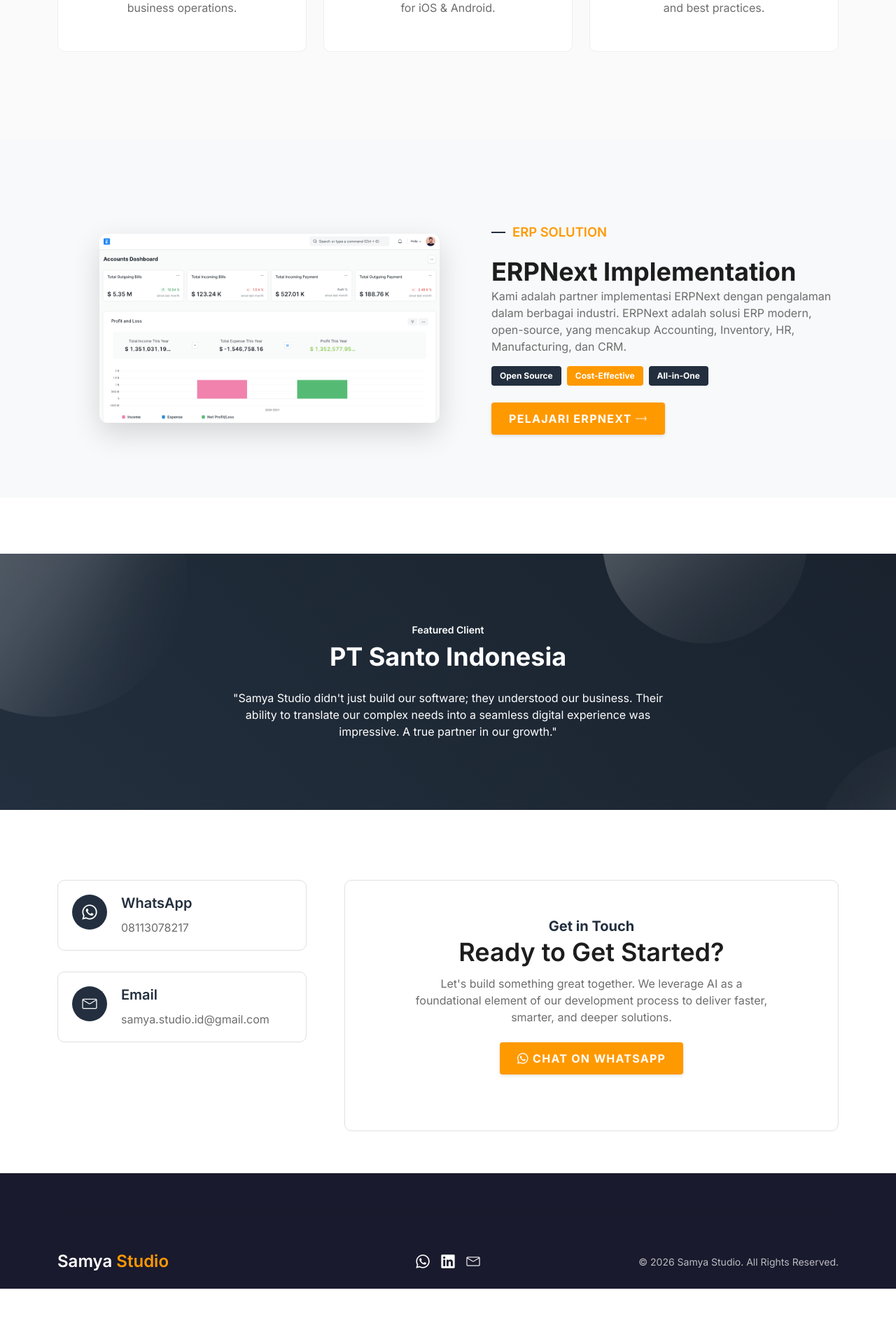
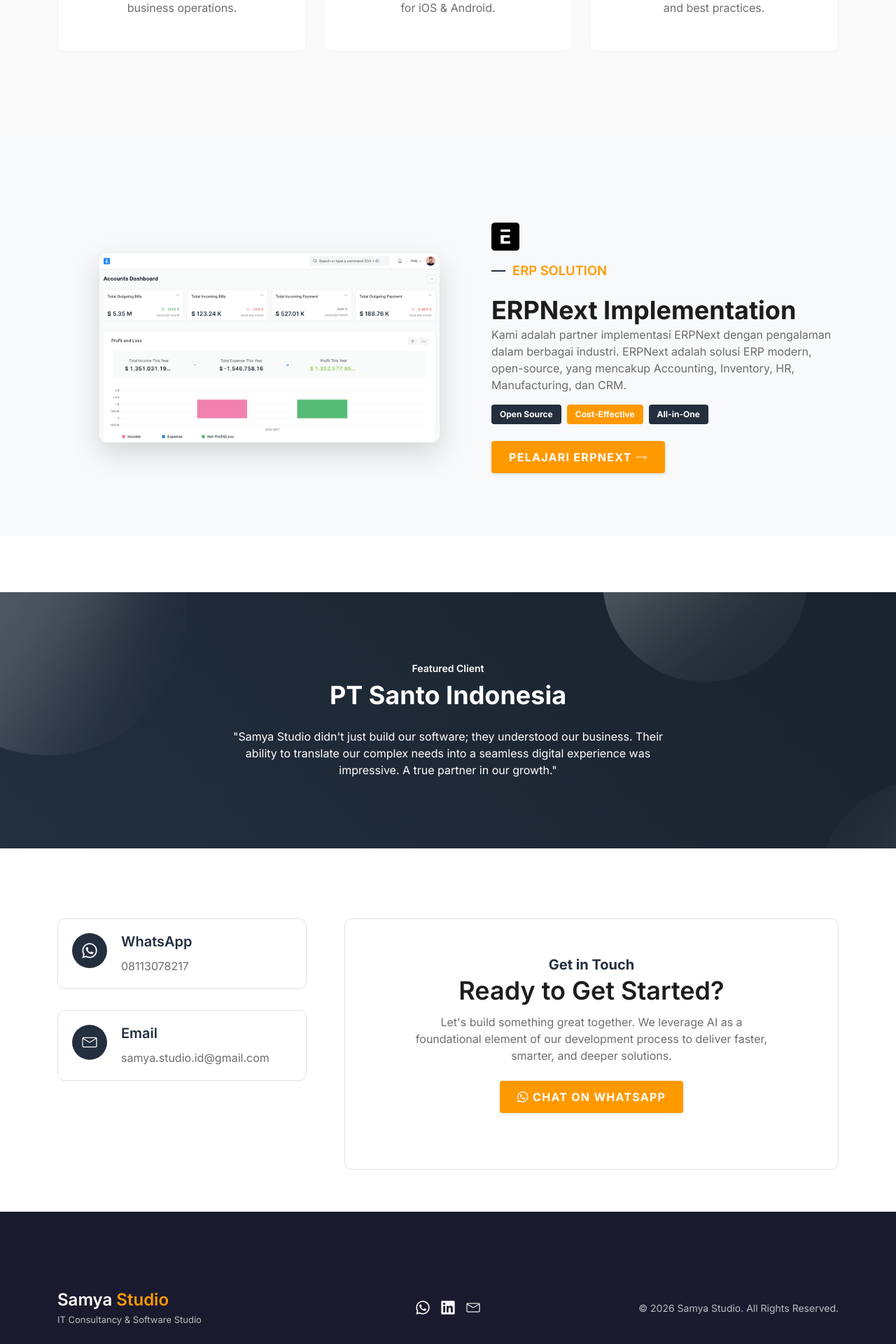
Before and after one commit to samya-studio/samya-studio.github.io, a React (Vite) app in the folder web/: page / in a window 1280 px wide. Shown: the part 3235-5155 px from the top of the page at 70% size. Before the commit the page ends 5076 px from the top, so only its background shows below. Built offline with nearby package versions, Linux system fonts and the light colour scheme.

Commit message:
style: add ERPNext logo to home and tagline to footer

```diff
--- a/web/src/App.jsx
+++ b/web/src/App.jsx
@@ -369,6 +369,7 @@
                                 </div>
                                 <div className="col-lg-6 col-12">
                                     <div className="about-five-content">
+                                        <img src="/assets/images/erpnext/logo-erpnext.webp" alt="ERPNext Logo" style={{ height: '40px', marginBottom: '15px' }} />
                                         <h6 className="small-title text-lg" style={{ color: '#FF9900' }}>ERP SOLUTION</h6>
                                         <h2 className="main-title fw-bold">ERPNext Implementation</h2>
                                         <p>
@@ -481,6 +482,7 @@
                             <div className="row align-items-center py-4">
                                 <div className="col-lg-4 col-12 text-center text-lg-start mb-3 mb-lg-0">
                                     <h4 className="text-white mb-0">Samya <span style={{ color: '#FF9900' }}>Studio</span></h4>
+                                    <p className="text-white mt-1" style={{ fontSize: '13px', opacity: 0.7 }}>IT Consultancy & Software Studio</p>
                                 </div>
                                 <div className="col-lg-4 col-12 text-center mb-3 mb-lg-0">
                                     <div className="d-flex justify-content-center gap-3">
--- a/web/src/pages/ERPNext.jsx
+++ b/web/src/pages/ERPNext.jsx
@@ -350,6 +350,7 @@
                     <div className="row align-items-center py-4">
                         <div className="col-lg-4 col-12 text-center text-lg-start mb-3 mb-lg-0">
                             <h4 className="text-white mb-0">Samya <span style={{ color: '#FF9900' }}>Studio</span></h4>
+                            <p className="text-white mt-1" style={{ fontSize: '13px', opacity: 0.7 }}>IT Consultancy & Software Studio</p>
                         </div>
                         <div className="col-lg-4 col-12 text-center mb-3 mb-lg-0">
                             <div className="d-flex justify-content-center gap-3">
```
